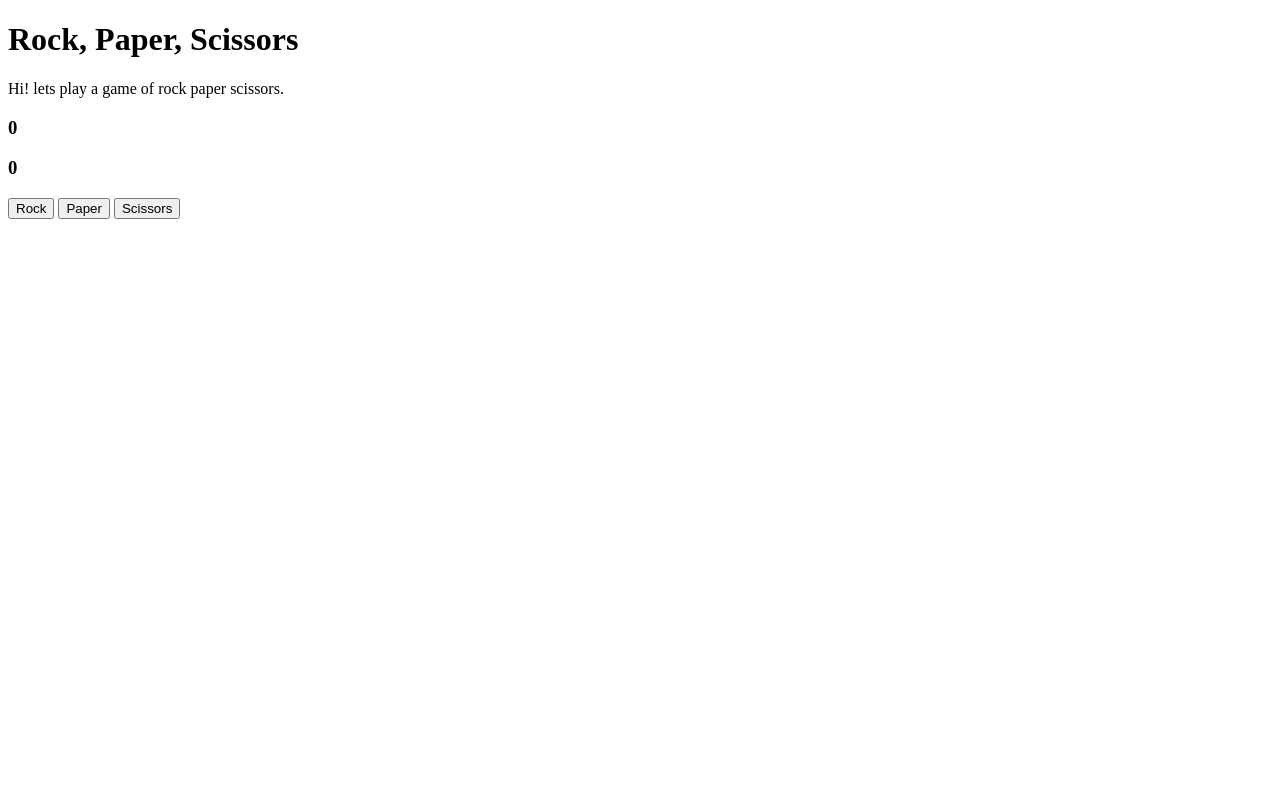
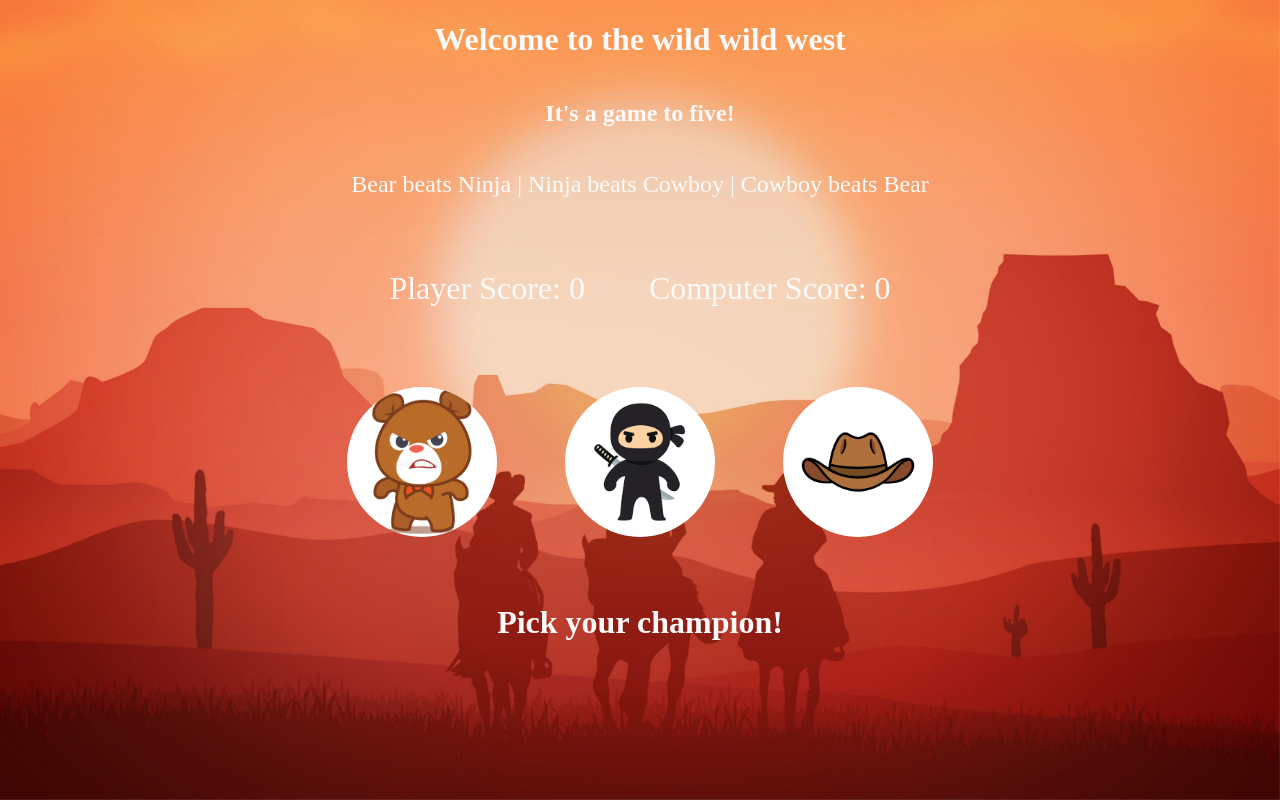
Before and after one commit to HonoreSolomon/Odin-rockpaperscissors, a plain HTML site: page index.html in a window 1280 px wide. Drawn offline with Linux system fonts and the light colour scheme.

Commit message:
finished logic and added ui making bears ninjas and cowboys

```diff
--- a/app.js
+++ b/app.js
@@ -13,8 +13,9 @@ const playerScore = document.querySelector('.playerScore');
 const computerScore = document.querySelector(
   '.computerScore'
 );
-playerScore.textContent = winsPlayer;
-computerScore.textContent = winsComputer;
+const playAgain = document.querySelector('.playAgain');
+playerScore.textContent = `Player Score: ${winsPlayer}`;
+computerScore.textContent = `Computer Score: ${winsComputer}`;
 
 const getComputerChoice = () =>
   Math.floor(Math.random() * 3);
@@ -36,24 +37,37 @@ const playRound = function () {
     result.textContent = 'You win!!';
     winsPlayer++;
   }
-  playerScore.textContent = winsPlayer;
-  computerScore.textContent = winsComputer;
+  playerScore.textContent = `Player Score: ${winsPlayer}`;
+  computerScore.textContent = `Computer Score: ${winsComputer}`;
+  declareWinner();
 };
 
-for (const btn of btns) {
-  btn.addEventListener('click', playRound);
-}
+const declareWinner = () => {
+  if (winsPlayer >= 5 || winsComputer >= 5) {
+    for (const btn of btns) {
+      btn.setAttribute('disabled', '');
+      playAgain.style.zIndex = '1';
+    }
+    const result = document.querySelector('.result');
+    winsPlayer > winsComputer
+      ? (result.textContent = `You won!! and the score was ${winsComputer} to ${winsPlayer}`)
+      : (result.textContent = `The computer won and the score was ${winsComputer} to ${winsPlayer}`);
+  }
+};
+const resetGame = () => {
+  playAgain.addEventListener('click', () =>
+    window.location.reload()
+  );
+};
 
-if (winsPlayer > 5 || winsComputer >= 5) {
-  console.log('done');
-  winsPlayer === 5
-    ? alert(`The player won the game!`)
-    : alert(`The computer won the game!`);
+const game = () => {
   for (const btn of btns) {
-    btn.disabled = true;
+    btn.addEventListener('click', playRound);
   }
-}
+  resetGame();
+};
 
+game();
 // const game = () => {
 //   console.log(
 //     ''
--- a/index.html
+++ b/index.html
@@ -8,31 +8,45 @@
       content="width=device-width, initial-scale=1.0"
     />
     <link rel="stylesheet" href="style.css" />
-    <title>Document</title>
+    <title>Bear, ninja, cowboy</title>
   </head>
   <body>
+    <div class="background">
+
+      <header>
+        <h1>Welcome to the wild wild west</h1>
+      <h2 class="welcome">It's a game to five!</h2>
+    </header>
     <main>
-      <h1>Rock, Paper, Scissors</h1>
-      <div class="welcome">
-        Hi! lets play a game of rock paper scissors.
+      <p class="help">Bear beats Ninja | Ninja beats Cowboy | Cowboy beats Bear</p>
+      <div class="scores">
+        <p class="playerScore"></p>
+        <p class="computerScore"></p>
       </div>
-      <h3 class="playerScore"></h3>
-      <h3 class="computerScore"></h3>
+      <div class="champions">
         <button class="selection" id="rock" value="0">
-        Rock
+          <img class="bear" src="/imgs/cut-angry-bear-.jpg"></img>
+          <!-- /.bear -->
         </button>
         <!-- /.selection -->
         <button class="selection" id="paper" value="1">
-        Paper
+          <img class="ninja" src="/imgs/ninjaa.jpg"></img>
+          <!-- /.ninja -->
         </button>
         <!-- /.selection -->
         <button class="selection" id="scissors" value="2">
-        Scissors
+          <img class="cowboy" src="/imgs/cowboy.jpg"></img>
+          <!-- /.cowboy -->
         </button>
         <!-- /.selection -->
+      </div>
+      <h3>Pick your champion!</h3>
+      <!-- /.champions -->
       <div class="result"></div>
+      <button class="playAgain">Play Again</button>
       <!-- /.result -->
     </main>
+  </div> <!-- /.background -->
     <script src="app.js"></script>
   </body>
 </html>
--- a/style.css
+++ b/style.css
@@ -0,0 +1,76 @@
+body {
+  color: #fafafa;
+  margin: 0;
+  padding: 0;
+}
+header {
+  display: flex;
+  flex-direction: column;
+  justify-content: space-between;
+  align-items: center;
+}
+
+main {
+  display: flex;
+  flex-direction: column;
+  align-items: center;
+}
+
+.scores {
+  display: flex;
+  justify-content: space-between;
+  font-size: 32px;
+}
+.scores p {
+  margin: 3rem 2rem;
+}
+
+img {
+  width: 150px;
+  height: 150px;
+  border-radius: 50%;
+}
+
+.champions button {
+  border: none;
+  padding: 0;
+  margin: 2rem;
+  background: none;
+  cursor: pointer;
+  transition: 0.3s;
+}
+
+button:hover {
+  transform: translateY(-5px);
+}
+
+.background {
+  background: url(/imgs/wild.jpg) no-repeat center center
+    fixed;
+  background-size: cover;
+  height: 100vh;
+}
+
+h3 {
+  font-size: 32px;
+  transform: translate translateY(-12px);
+}
+
+.playAgain {
+  background-color: #fafafa;
+  cursor: pointer;
+  transition: 0.3s;
+  font-size: 32px;
+  padding: 1rem;
+  border: none;
+  border-radius: 10px;
+  z-index: -2;
+}
+.result {
+  font-size: 22px;
+  margin: 1rem;
+}
+
+.help {
+  font-size: 24px;
+}
```
Also changed, not shown: imgs/cowboy.jpg (added), imgs/cut-angry-bear-.jpg (added), imgs/ninjaa.jpg (added), imgs/wild-west-landscape-silhouette.jpg (added), imgs/wild.jpg (added). Lines whose indentation alone changed are shown as unchanged.
